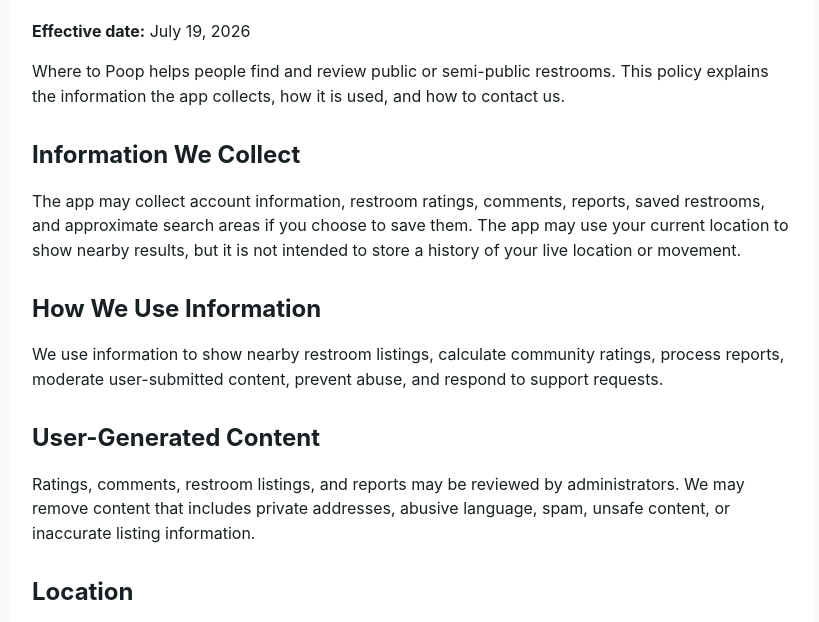
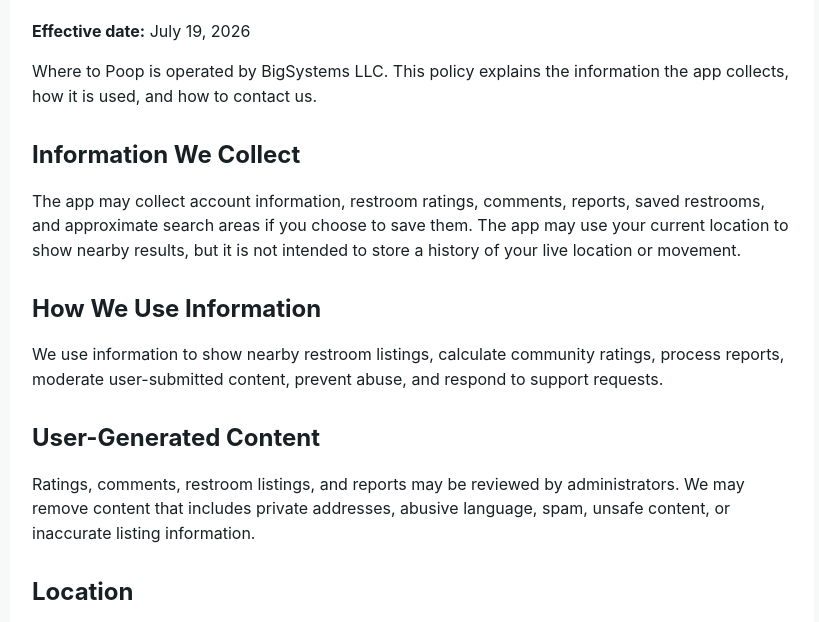
Before and after one commit to BradsAgent/wheretopoop.app, a plain HTML site: page privacy.html in a window 1280 px wide. Shown: the part 101-723 px from the top of the page, without its empty margins (228-1047 px from the left). Drawn offline with Linux system fonts and the light colour scheme.

Commit message:
Update privacy.html

```diff
--- a/privacy.html
+++ b/privacy.html
@@ -17,8 +17,7 @@
   <main>
     <h1>Privacy Policy</h1>
     <p><strong>Effective date:</strong> July 19, 2026</p>
-    <p>Where to Poop helps people find and review public or semi-public restrooms. This policy explains the information the app collects, how it is used, and how to contact us.</p>
-
+    <p>Where to Poop is operated by BigSystems LLC. This policy explains the information the app collects, how it is used, and how to contact us.</p>
     <h2>Information We Collect</h2>
     <p>The app may collect account information, restroom ratings, comments, reports, saved restrooms, and approximate search areas if you choose to save them. The app may use your current location to show nearby results, but it is not intended to store a history of your live location or movement.</p>
 
```
